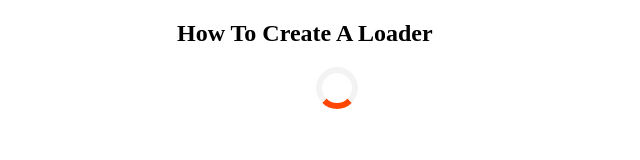
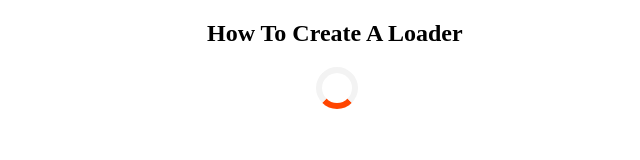
Before and after one commit to rok7803/loader, a plain HTML site: page index.html in a window 1280 px wide. Shown: the whole page, without its empty margins (303-943 px from the left). Drawn offline with Linux system fonts and the light colour scheme.

Commit message:
Update styles.css

```diff
--- a/styles.css
+++ b/styles.css
@@ -1,5 +1,5 @@
 body{
-  width: 320px;
+  width: 260px;
   margin: auto;
 }
 
```
